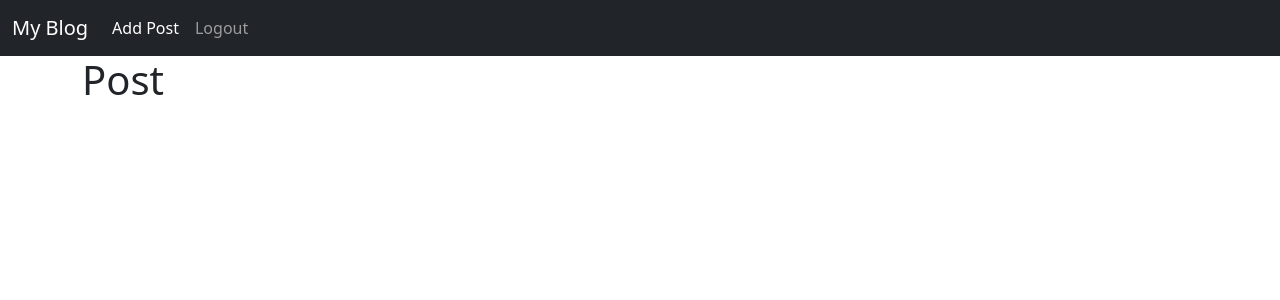
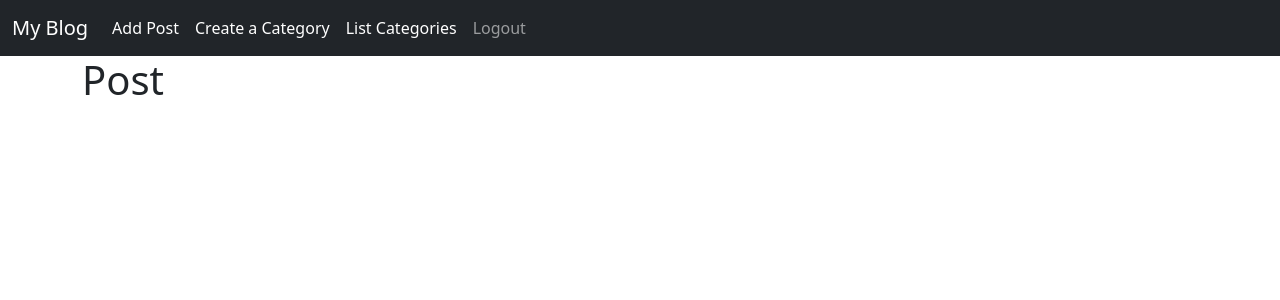
Before and after one commit to MikeRodziewicz/yt-django-blog, a Django app: page / in a window 1280 px wide. Shown: the top 300 px of the page. Run offline with Django 3.2, Linux system fonts and the light colour scheme; the visitor is signed in with stand-in values (Sample User, id 1); data that the repository does not hold is empty.

Commit message:
categories added

```diff
--- a/theblog/admin.py
+++ b/theblog/admin.py
@@ -1,4 +1,5 @@
 from django.contrib import admin
-from . models import Post
+from .models import Post, Category
 
 admin.site.register(Post)
+admin.site.register(Category)
--- a/theblog/forms.py
+++ b/theblog/forms.py
@@ -1,17 +1,25 @@
 from django import forms
-from .models import Post
+from .models import Post, Category
 
+#TODO change so that we do not have restart the service each time a cat is added
+choices = Category.objects.all().values_list('name','name')
+
+choice_list = []
+
+for item in choices:
+    choice_list.append(item)
 
 class PostForm(forms.ModelForm):
     """Form for creating posts"""
     class Meta:
         model = Post
-        fields = ('title', 'title_tag', 'author', 'body')
+        fields = ('title', 'title_tag', 'author', 'category', 'body')
 
         widgets = {
-            'title': forms.TextInput(attrs={'class':'form-control', 'placeholder':'something'}),
+            'title': forms.TextInput(attrs={'class':'form-control'}),
             'title_tag': forms.TextInput(attrs={'class':'form-control'}),
             'author': forms.Select(attrs={'class':'form-control'}),
+            'category': forms.Select(choices=choice_list, attrs={'class':'form-control'}),
             'body': forms.Textarea(attrs={'class':'form-control'}),
         }
 
@@ -20,9 +28,10 @@ class EditPostForm(forms.ModelForm):
     """Form for updating posts"""
     class Meta:
         model = Post
-        fields = ('title', 'title_tag', 'body')
+        fields = ('title', 'title_tag','category', 'body')
         widgets = {
             'title': forms.TextInput(attrs={'class':'form-control', 'placeholder':'something'}),
             'title_tag': forms.TextInput(attrs={'class':'form-control'}),
+            'category': forms.Select(choices=choice_list, attrs={'class':'form-control'}),
             'body': forms.Textarea(attrs={'class':'form-control'}),
         }
--- a/theblog/templates/base.html
+++ b/theblog/templates/base.html
@@ -22,6 +22,12 @@
               {%  if user.is_authenticated %}
                 <li class="nav-item">
                   <a class="nav-link active" aria-current="page" href="{% url 'add_post' %}">Add Post</a>
+                </li>
+                <li class="nav-item">
+                  <a class="nav-link active" aria-current="page" href="{% url 'add_category' %}">Create a Category</a>
+                </li>
+                <li class="nav-item">
+                  <a class="nav-link active" aria-current="page" href="{% url 'categories' %}">List Categories</a>
                 </li>
                 <li class="nav-item">
                   <a class="nav-link" href="{% url 'logout' %}">Logout</a>
--- a/theblog/templates/home.html
+++ b/theblog/templates/home.html
@@ -7,6 +7,7 @@
 <li>
     <a href="{% url 'blog-detail' post.pk %}">{{post.title}}</a>
     {{ post.author }} <br>
+    {{ post.category }}
     {{ post.publication_date }} <br>
     {{ post.body|slice:":250" }}
     {%  if user.is_authenticated %}
--- a/theblog/urls.py
+++ b/theblog/urls.py
@@ -1,10 +1,13 @@
 from django.urls import path
-from .views import HomeView, PostDetail, AddPost, UpdatePost, DeletePost
+from .views import HomeView, PostDetail, AddPost, UpdatePost, DeletePost, AddCategory, ListCategory
 
 urlpatterns = [
     path('', HomeView.as_view(), name="home"),
     path('blog_post/<int:pk>', PostDetail.as_view(), name="blog-detail" ),
     path('add_post/', AddPost.as_view(), name="add_post"),
+    path('add_category/', AddCategory.as_view(), name="add_category"),
     path('blog_post/update_post/<int:pk>', UpdatePost.as_view(), name="update-post"),
-    path('blog_post/<int:pk>/delete_post/', DeletePost.as_view(), name="delete-post")
+    path('blog_post/<int:pk>/delete_post/', DeletePost.as_view(), name="delete-post"),
+    path('categories/', ListCategory.as_view(), name="categories"),
+
 ]
--- a/theblog/views.py
+++ b/theblog/views.py
@@ -1,6 +1,6 @@
 from django.shortcuts import render
 from django.views.generic import ListView, DetailView, CreateView, UpdateView, DeleteView
-from .models import Post
+from .models import Post, Category
 from .forms import PostForm, EditPostForm
 from django.urls import reverse_lazy
 
@@ -36,3 +36,15 @@ class DeletePost(DeleteView):
     model = Post
     template_name = 'delete_post.html'
     success_url = reverse_lazy('home')
+
+
+class AddCategory(CreateView):
+    """Create new post category"""
+    model = Category
+    fields = "__all__"
+    template_name = 'add_category.html'
+
+class ListCategory(ListView):
+    """Lists all available categories"""
+    model = Category
+    template_name = 'list_category.html'
```
Also changed, not shown: theblog/models.py (+12 -0 lines), theblog/templates/add_category.html (added, +20 -0 lines), theblog/templates/list_category.html (added, +18 -0 lines), theblog/migrations/0004_auto_20210316_1415.py (added).
